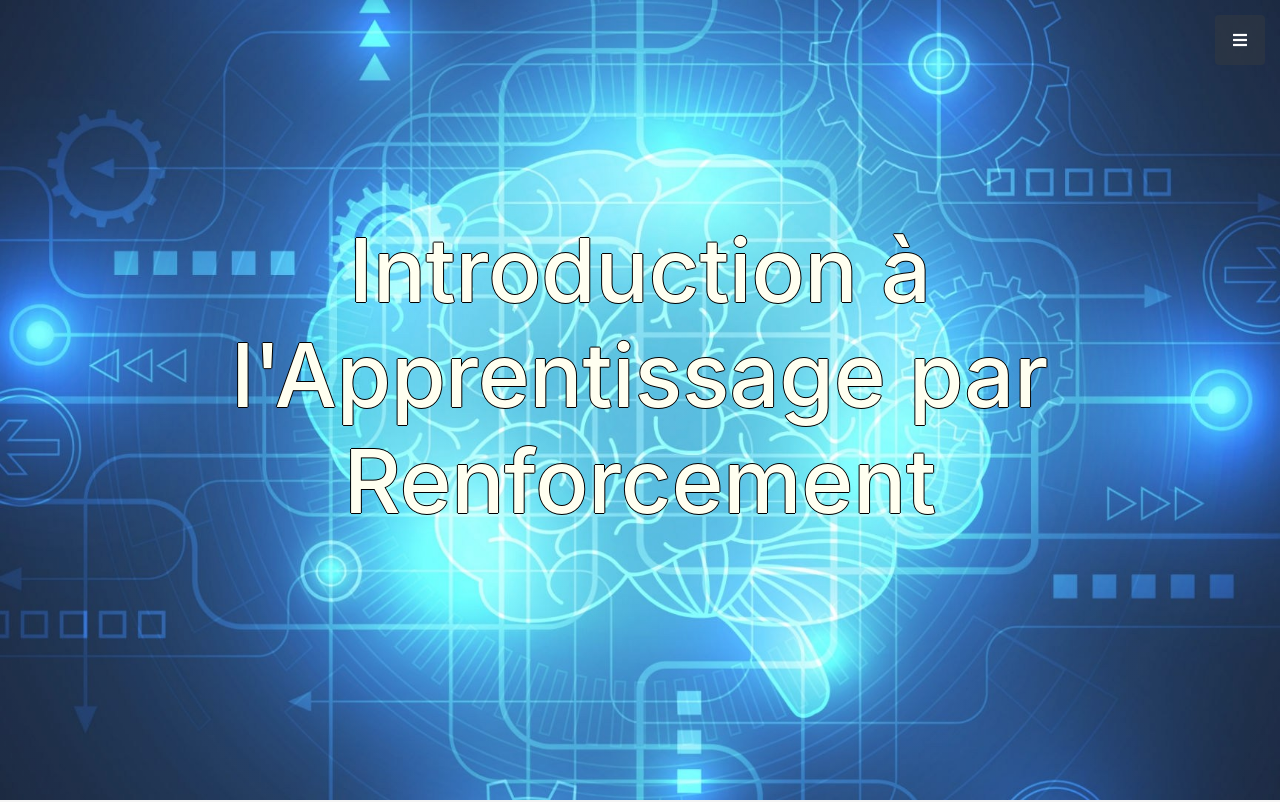
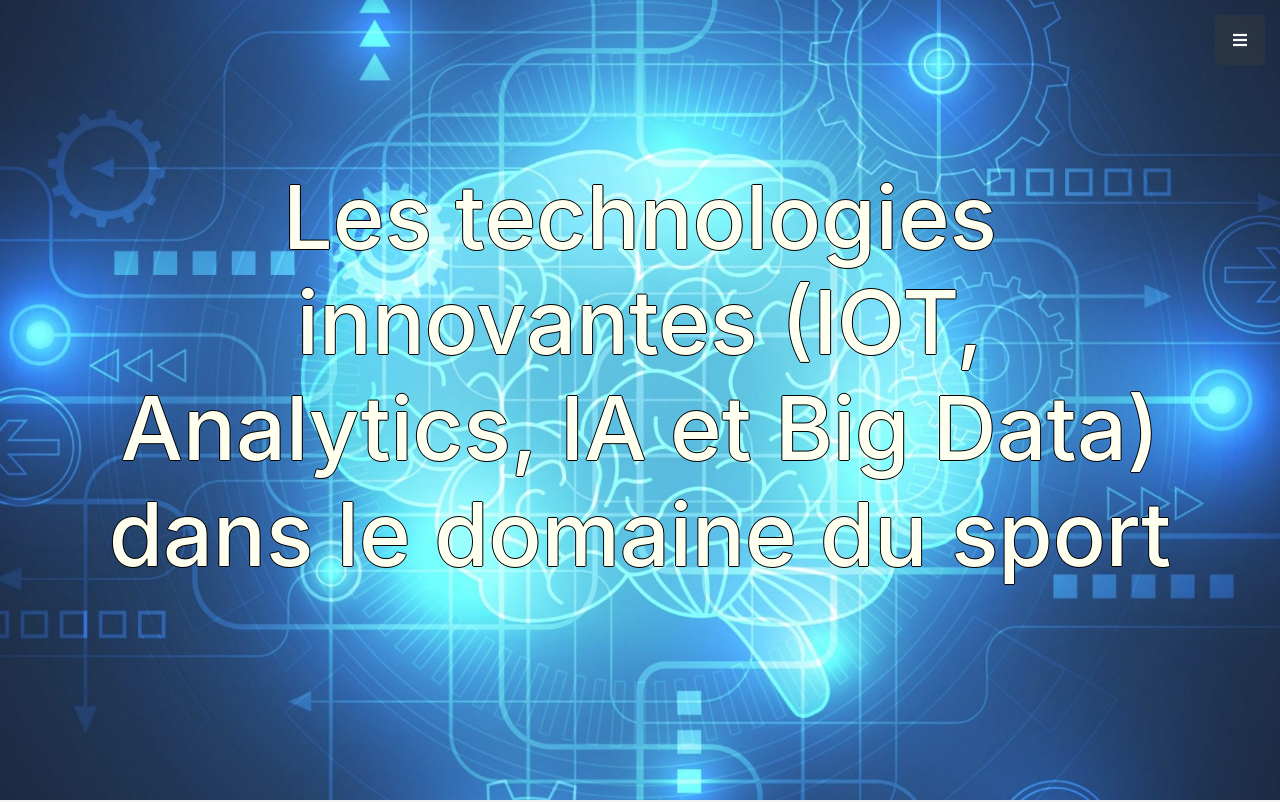
Before and after one commit to ranganathvaikuntham/Case-Study-on-technological-innovations-in-sport, a website with bundled scripts: page index.html in a window 1280 px wide. Shown: the top 802 px of the page. Built offline with nearby package versions, Linux system fonts and the light colour scheme; files whose address does not match are found by name.

Commit message:
Update index.html

```diff
--- a/index.html
+++ b/index.html
@@ -84,8 +84,8 @@
   <!-- Header -->
   <header class="masthead d-flex">
     <div class="container text-center my-auto">
-      <h1 class="mb-1" style="color: ivory; text-shadow: -1px 0 black, 0 1px black, 1px 0 black, 0 -1px black;">Introduction
-        à l'Apprentissage par Renforcement </h1>
+      <h1 class="mb-1" style="color: ivory; text-shadow: -1px 0 black, 0 1px black, 1px 0 black, 0 -1px black;">Les technologies innovantes
+      (IOT, Analytics, IA et Big Data) dans le domaine du sport </h1>
       <h3 class="mb-5 large-font">
         <em></em>
       </h3>
```
